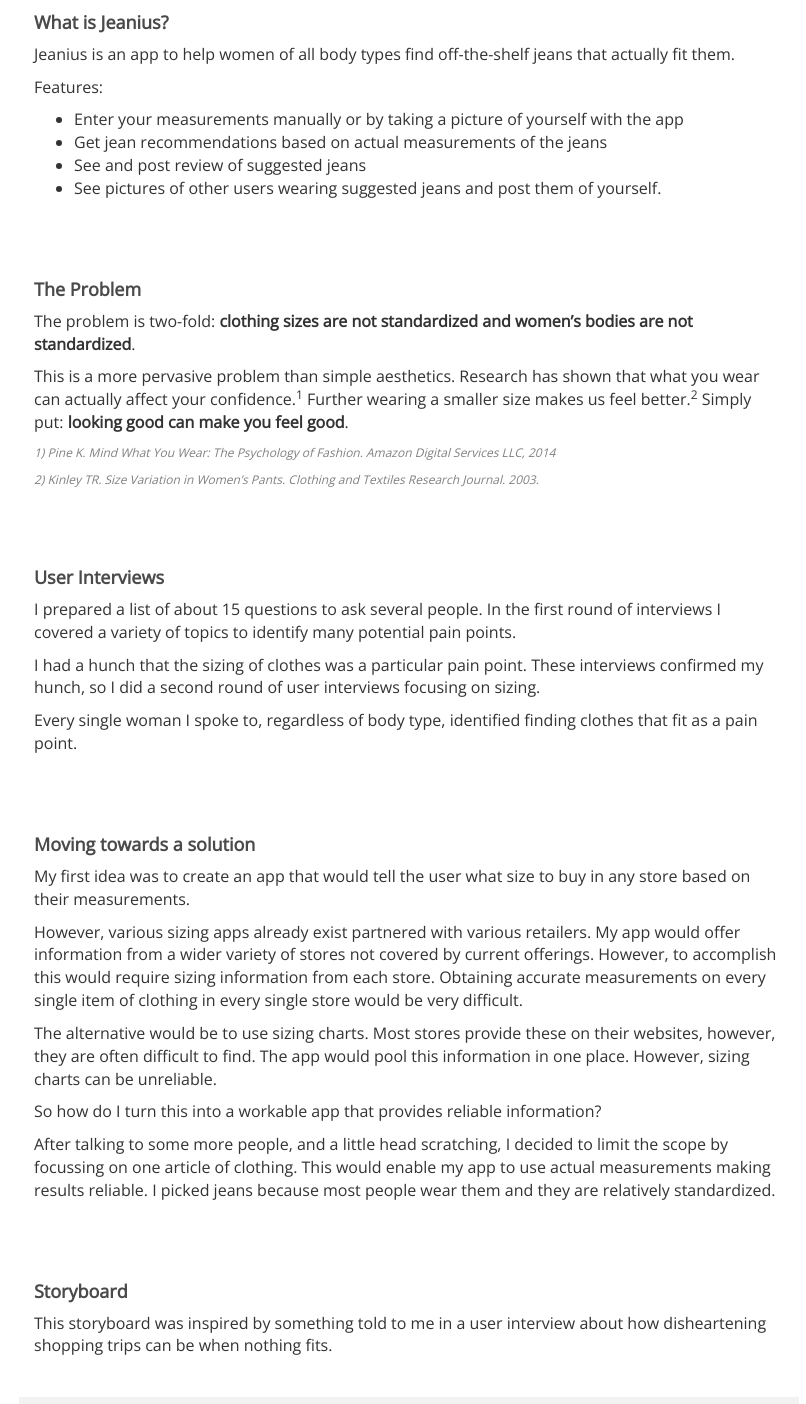
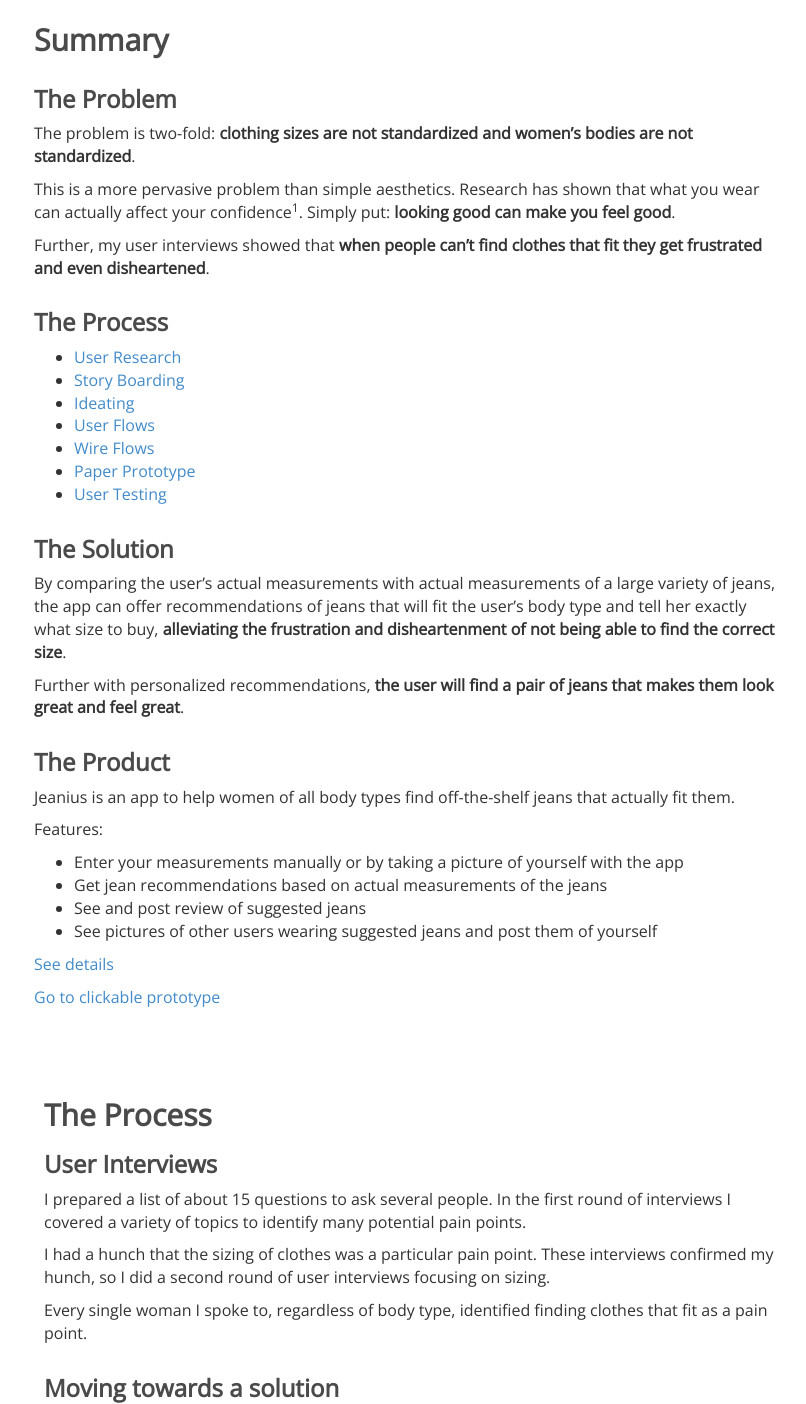
Before and after one commit to AsEnglishAsPie/AsEnglishAsPie.github.io, a plain HTML site: page jeanius.html in a window 1280 px wide. Shown: the part 756-2160 px from the top of the page, without its empty margins (231-1037 px from the left). Drawn offline with nearby package versions, Linux system fonts and the light colour scheme; a web font is replaced by a local one.

Commit message:
Add files via upload

```diff
--- a/jeanius.html
+++ b/jeanius.html
@@ -67,7 +67,7 @@
 	    <div class="container">
 			<div class="row">
 					<h1>Jeanius</h1>
-					<p><strong>Project:</strong> One week individual student project to identify a problem within the topic of fashion and prototype a mobile app to solve it</p>
+					<p><strong>Project:</strong> One week individual project to identify a problem within the topic of fashion and prototype a mobile app to solve it</p>
 					<p><strong>Elements:</strong> User Research | Concept Development | Prototype Creation</p>
 					<p><strong>Where and when:</strong> General Assembly User Experience Design Immersive, August 2016</p>
 			</div><! --/row -->
@@ -79,35 +79,68 @@
 	<section id="works"></section>
 	<div class="container">
 		<div class="row centered">
+      <div> <!-- Summary Section -->
         <div class="col-lg-8 col-lg-offset-2 mt text-left">
-				<h4>What is Jeanius?</h4>
+          <h2>Summary</h2>
+        </div>
+
+        <div class="col-lg-8 col-lg-offset-2 mt30 text-left">
+  				<h3>The Problem</h3>
+  				<p>The problem is two-fold: <strong>clothing sizes are not standardized and women’s bodies are not standardized</strong>.</p>
+          <p>This is a more pervasive problem than simple aesthetics. Research has shown that what you wear can actually affect your confidence<sup>1</sup>. Simply put: <strong>looking good can make you feel good</strong>.</p>
+          <p>Further, my user interviews showed that <strong>when people can’t find clothes that fit they get frustrated and even disheartened</strong>.</p>
+        </div>
+
+        <div class="col-lg-8 col-lg-offset-2 mt30 text-left">
+          <h3>The Process</h3>
+            <ul>
+              <li><a href="#user-research">User Research</a></li>
+              <li><a href="#story-boarding">Story Boarding</a></li>
+              <li><a href="#ideating">Ideating</a></li>
+              <li><a href="#user-flows">User Flows</a></li>
+              <li><a href="#wire-flows">Wire Flows</a></li>
+              <li><a href="#paper-prototype">Paper Prototype</a></li>
+              <li><a href="#user-testing">User Testing</a></li>
+          </div>
+
+          <div class="col-lg-8 col-lg-offset-2 mt30 text-left">
+    				<h3>The Solution</h3>
+    				<p>By comparing the user’s actual measurements with actual measurements of a large variety of jeans, the app can offer recommendations of jeans that will fit the user’s body type and tell her exactly what size to buy, <strong>alleviating the frustration and disheartenment of not being able to find the correct size</strong>.</p>
+            <p>Further with personalized recommendations, <strong>the user will find a pair of jeans that makes them look great and feel great</strong>.</p>
+          </div>
+
+          <div class="col-lg-8 col-lg-offset-2 mt30 text-left">
+            <h3>The Product</h3>
     				<p>Jeanius is an app to help women of all body types find off-the-shelf jeans that actually fit them.</p>
             <p>Features:</p>
               <ul>
                 <li>Enter your measurements manually or by taking a picture of yourself with the app</li>
                 <li>Get jean recommendations based on actual measurements of the jeans</li>
                 <li>See and post review of suggested jeans</li>
-            <li>See pictures of other users wearing suggested jeans and post them of yourself.</li>
+                <li>See pictures of other users wearing suggested jeans and post them of yourself</li>
               </ul>
+            <p><a href="#final-lo-fi-prototype">See details</a></p>
+            <p><a href="#clickable-prototype">Go to clickable prototype</a></p>
         </div>
 
-      <div class="col-lg-8 col-lg-offset-2 mt text-left">
-				<h4>The Problem</h4>
-				<p>The problem is two-fold: <strong>clothing sizes are not standardized and women’s bodies are not standardized</strong>.</p>
-        <p>This is a more pervasive problem than simple aesthetics. Research has shown that what you wear can actually affect your confidence.<sup>1</sup> Further wearing a smaller size makes us feel better.<sup>2</sup> Simply put: <strong>looking good can make you feel good</strong>.</p>
-        <p class="caption">1) Pine K. Mind What You Wear: The Psychology of Fashion. Amazon Digital Services LLC, 2014</p>
-        <p class="caption">2) Kinley TR. Size Variation in Women’s Pants. Clothing and Textiles Research Journal. 2003.</p>
+
+
         </div>
 
+      </div><!-- /Summary -->
+
       <div class="col-lg-8 col-lg-offset-2 mt text-left">
-				<h4>User Interviews</h4>
+        <h2>The Process</h2>
+        <span class="anchor" id="user-research"></span>
+        <h3 class="mt30">User Interviews</h3>
 				<p>I prepared a list of about 15 questions to ask several people. In the first round of interviews I covered a variety of topics to identify many potential pain points.</p>
         <p>I had a hunch that the sizing of clothes was a particular pain point. These interviews confirmed my hunch, so I did a second round of user interviews focusing on sizing.</p>
         <p>Every single woman I spoke to, regardless of body type, identified finding clothes that fit as a pain point.</p>
       </div>
 
-      <div class="col-lg-8 col-lg-offset-2 mt text-left">
-				<h4>Moving towards a solution</h4>
+      <div class="col-lg-8 col-lg-offset-2 mt30 text-left">
+        <span class="anchor" id="ideating"></span>
+				<h3>Moving towards a solution</h3>
 				<p>My first idea was to create an app that would tell the user what size to buy in any store based on their measurements.</p>
         <p>However, various sizing apps already exist partnered with various retailers. My app would offer information from a wider variety of stores not covered by current offerings. However, to accomplish this would require sizing information from each store. Obtaining accurate measurements on every single item of clothing in every single store would be very difficult.</p>
         <p>The alternative would be to use sizing charts. Most stores provide these on their websites, however, they are often difficult to find. The app would pool this information in one place. However, sizing charts can be unreliable.</p>
@@ -115,8 +148,9 @@
         <p>After talking to some more people, and a little head scratching, I decided to limit the scope by focussing on one article of clothing. This would enable my app to use actual measurements making results reliable. I picked jeans because most people wear them and they are relatively standardized.</p>
       </div>
 
-      <div class="col-lg-8 col-lg-offset-2 mt text-left">
-        <h4>Storyboard</h4>
+      <div class="col-lg-8 col-lg-offset-2 mt30 text-left">
+        <span class="anchor" id="story-boarding"></span>
+        <h3>Storyboard</h3>
         <p>This storyboard was inspired by something told to me in a user interview about how disheartening shopping trips can be when nothing fits.</p>
       </div>
       <div class="imgpanel col-lg-8 col-lg-offset-2 text-left">
@@ -135,7 +169,8 @@
       </div>
 
 			<div class="col-lg-8 col-lg-offset-2 text-left">
-				<h4 class="mt">User Flows</h4>
+        <span class="anchor" id="user-flows"></span>
+        <h3 class="mt">User Flows</h3>
 					<p>To flesh out how the app will actually work I created user flows for each of the major features. Below you can the the overall user flow.</p>
       </div>
       <div class="imgpanel col-lg-8 col-lg-offset-2 text-left">
@@ -144,7 +179,8 @@
       </div>
 
       <div class="col-lg-8 col-lg-offset-2 text-left">
-				<h4 class="mt">Wire Flows</h4>
+        <span class="anchor" id="wire-flows"></span>
+        <h3 class="mt">Wire Flows</h3>
 					<p>I sketched out screens for these user flows and put them up on the white board to refine the flow.</p>
       </div>
       <div class="imgpanel col-lg-8 col-lg-offset-2 text-left">
@@ -152,7 +188,8 @@
       </div>
 
       <div class="col-lg-8 col-lg-offset-2 text-left">
-				<h4 class="mt">Paper Prototype</h4>
+        <span class="anchor" id="paper-prototype"></span>
+        <h3 class="mt">Paper Prototype</h3>
 				<p>I then focused on the flow of entering measurements, getting recommendations and looking at the results to create a paper prototype. In this iteration, I cleaned up the design and made it more consistent. In particular, in my initials sketches, the text entry fields were labelled in different ways.</p>
       </div>
       <div class="imgpanel col-lg-8 col-lg-offset-2 text-left">
@@ -160,15 +197,18 @@
       </div>
 
       <div class="col-lg-8 col-lg-offset-2 text-left">
-				<h4 class="mt">User Testing</h4>
+        <span class="anchor" id="user-testing"></span>
+				<h3 class="mt">User Testing</h3>
 				<p>I used my paper prototype to test my app. To improve on this project I would perform more user testing. The testing I did do provided limited actionable feedback. As a result there was not that much change between iterations.</p>
       </div>
       <div class="imgpanel col-lg-8 col-lg-offset-2 text-left">
         <img class="img-responsive illustration" src="assets/img/jeanius/User_Testing.jpg">
       </div>
 
-      <div class="col-lg-8 col-lg-offset-2 text-left">
-				<h4 class="mt">Final Low-Fidelity Prototype</h4>
+      <div class="col-lg-8 col-lg-offset-2 text-left mt">
+        <span class="anchor" id="final-lo-fi-prototype"></span>
+        <h2>The Product</h2>
+        <h3 class="mt30">Final Low-Fidelity Prototype</h3>
 				<p>I re-sketched my screens with a sticky header including a back button for the final low-fidelity prototype.</p>
       </div>
 
@@ -250,13 +290,18 @@
       </div>
 
       <div class="col-lg-8 col-lg-offset-2 text-left">
-        <h4 class="mt">Clickable Prototype</h4>
+        <span class="anchor" id="clickable-prototype"></span>
+        <h3 class="mt">Clickable Prototype</h3>
 				<p>Finally I used Marvel to create a clickable prototype.</p>
       </div>
       <div class="imgpanel col-lg-8 col-lg-offset-2">
         <iframe class="illustration" src="https://marvelapp.com/11g02i9?emb=1"
         height="500px" allowTransparency="true" frameborder="0"></iframe>
       </div>
+
+      <div class="col-lg-8 col-lg-offset-2 text-left mt"><!-- References -->
+        <p class="caption">1) Pine K. Mind What You Wear: The Psychology of Fashion. Amazon Digital Services LLC, 2014</p>
+      </div><!-- /References -->
 
 
 		</div><! --/row -->
```
Also changed, not shown: cheq.html (+1 -1 lines). Lines whose indentation alone changed are shown as unchanged.
